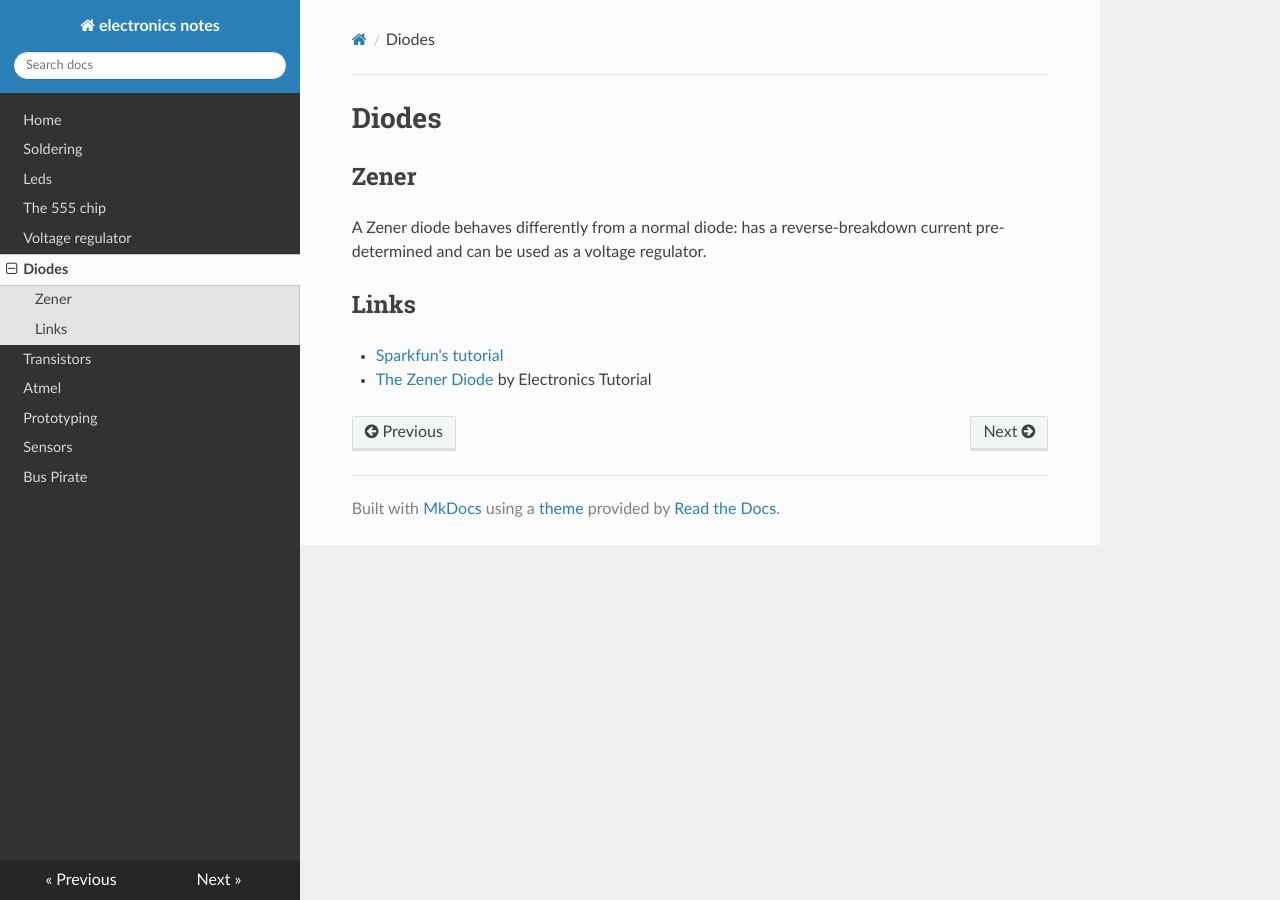
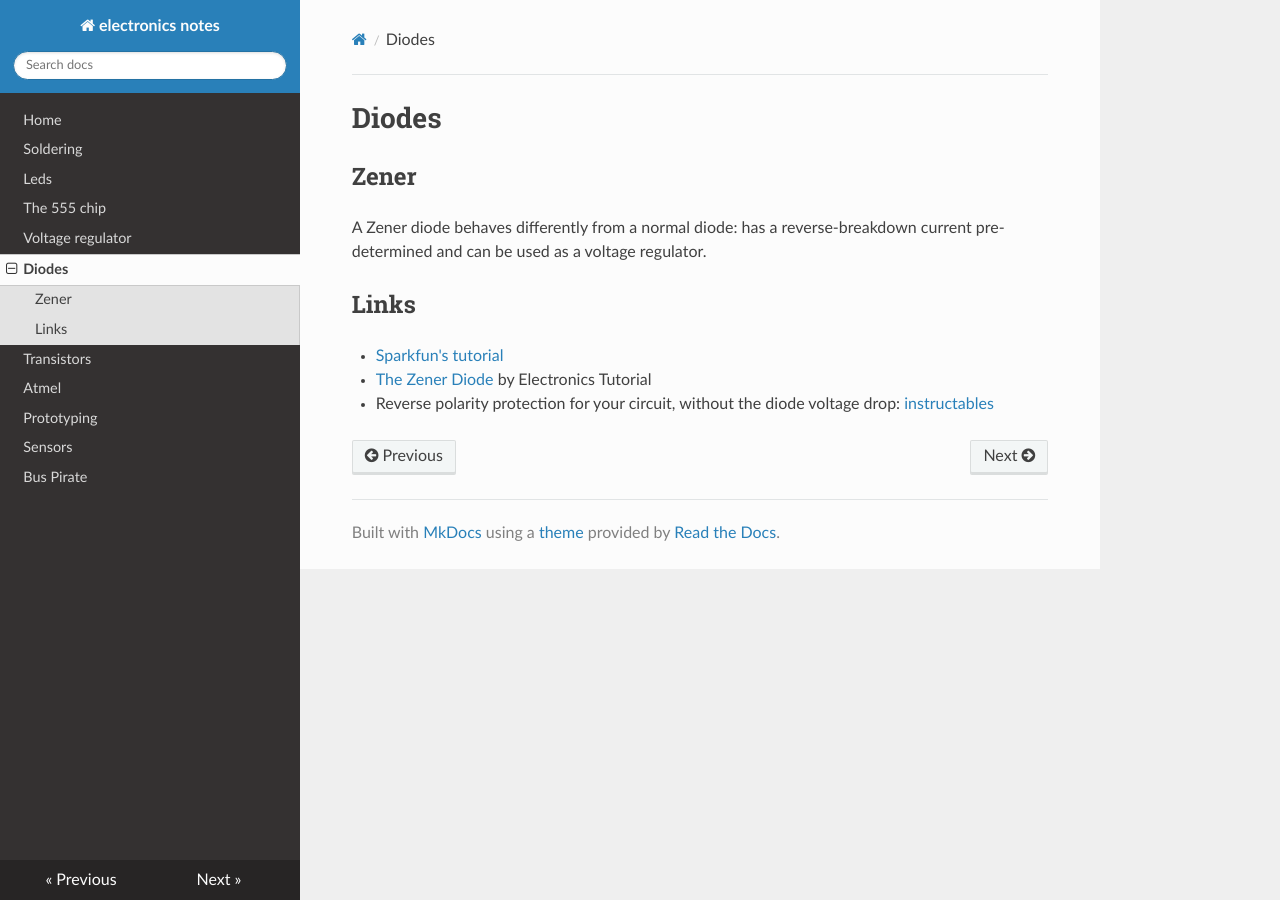
Before and after one commit to gipi/electronics-notes, an MkDocs documentation site: the page built from docs/diode.md, in a window 1280 px wide. Built offline with MkDocs 1.6.1, drawn with Linux system fonts in a browser that asks for light colours; nearby versions of some CDN libraries; old or Windows-style settings are respelled for this version of MkDocs.

Commit message:
Add link.

```diff
--- a/docs/diode.md
+++ b/docs/diode.md
@@ -9,3 +9,4 @@ pre-determined and can be used as a voltage regulator.
 
  - [Sparkfun's tutorial](https://learn.sparkfun.com/tutorials/diodes)
  - [The Zener Diode](http://www.electronics-tutorials.ws/diode/diode_7.html) by Electronics Tutorial
+ - Reverse polarity protection for your circuit, without the diode voltage drop: [instructables](http://www.instructables.com/id/Reverse-polarity-protection-for-your-circuit-with/)
```
